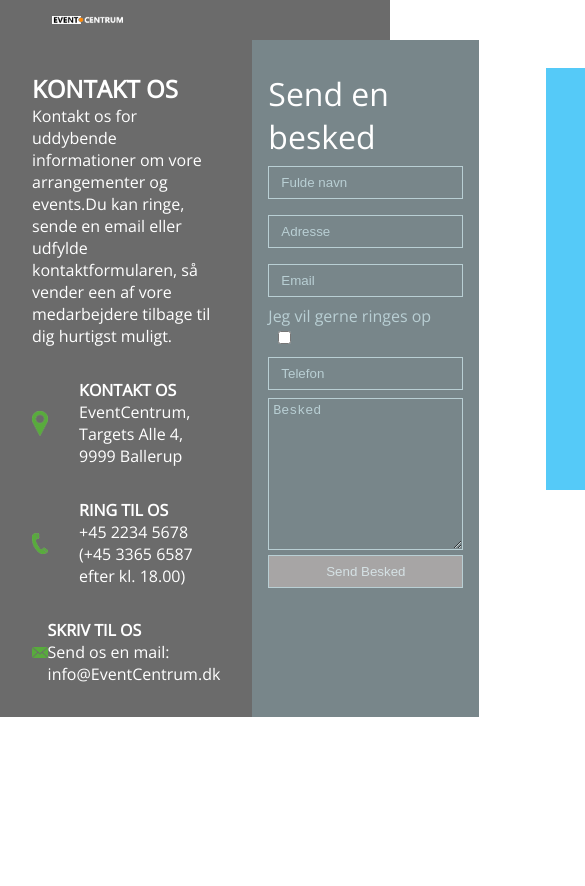
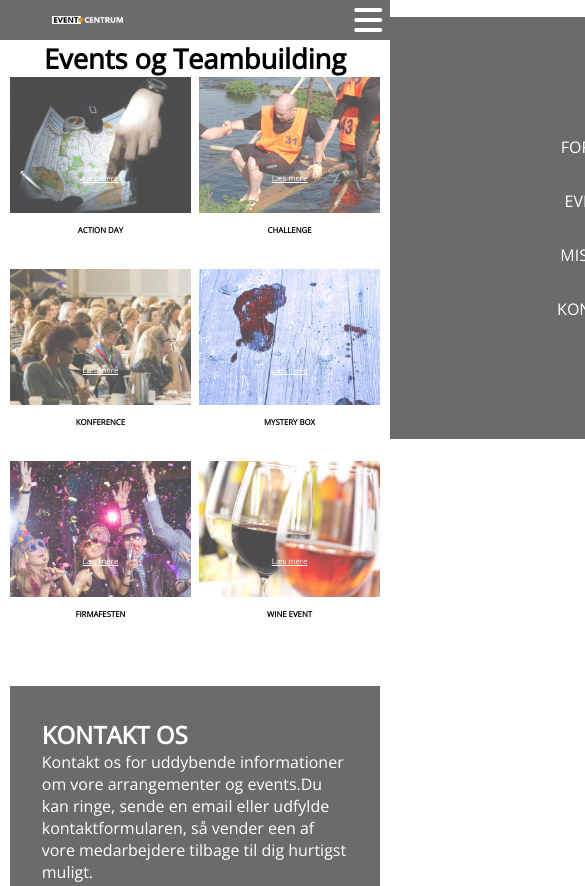
Before and after one commit to Jens180980/Event, a plain HTML site: page events.html in a window 390 px wide. Shown: the top 886 px of the page, 585 px wide, since content can reach past the window. Before the commit the page ends 844 px from the top, so only its background shows below. Drawn offline with nearby package versions, Linux system fonts and the light colour scheme; files that its build step writes are made by us from their sources.

Commit message:
turning in assignment

```diff
--- a/css/events.scss
+++ b/css/events.scss
@@ -0,0 +1,85 @@
+// GENERAL SETTINGS
+@import url('https://fonts.googleapis.com/css2?family=Open+Sans:wght@300&display=swap');
+
+*{
+margin: 0;
+padding: 0;
+box-sizing: border-box;
+text-decoration: none;
+list-style-type: none;
+outline: none;
+border: none;
+}
+body{
+    width: 100vw;
+    font-family: 'Open Sans', sans-serif;
+    font-weight: 300;
+}
+main{
+    width: 80%;
+    margin: auto;
+}
+
+// HEADER
+h1{
+    text-align: center;
+    font-size: 7vw;
+}
+
+// GALLERY
+#gallery{
+    display: grid;
+    grid-template-columns: 1fr 1fr 1fr;
+    gap: 6vh 2vw;
+    margin-bottom: 10vh;
+
+    figure{
+        position: relative;
+        img{
+            opacity: 0.7;
+            width: 100%;
+            transition: opacity 300ms linear;
+        }
+        img:hover{
+            opacity: 1;
+        }
+        figcaption{
+            display: flex;
+            flex-direction: column;
+            align-items: center;
+            position: absolute;
+            bottom: -12%;
+            left:50%;
+            transform: translateX(-50%);
+
+            a{
+                color: white;
+                text-decoration: underline;
+                font-size: 2vw;
+                margin-bottom: 5vh;
+            }
+            h2{
+                font-size: 2vw;
+            }
+        }
+    }
+} // GALLERY ENDS
+
+/////////////////////////////////////////////////////////////////////
+////
+////                    MEDIA QUERIES
+////
+///////////////////////////////////////////////////////////////////////
+
+@media screen and (max-width: 800px) {
+
+main{
+    width: 95%;
+}
+#gallery{
+    display: grid;
+    grid-template-columns: 1fr 1fr;
+    gap: 6vh 2vw;
+    margin-bottom: 10vh;
+}
+} // MQ 800PX ENDS
--- a/css/main.scss
+++ b/css/main.scss
@@ -96,3 +96,23 @@ main{
 ////                    MEDIA QUERIES
 ////
 ///////////////////////////////////////////////////////////////////////
+@media screen and (max-width: 800px) {
+
+main{
+    width: 95%;
+}
+
+// TOP SECTION
+#top{
+
+    article{
+        width: 100%;
+    }
+}
+
+// MIDDLE SECTION
+#middle{
+    display: block;
+}
+
+} // MQ 800PX ENDS
--- a/css/navFooter.scss
+++ b/css/navFooter.scss
@@ -51,9 +51,11 @@ nav{
     button{
         position: absolute;
         background-color: transparent;
+        color: white;
         top: 1vw;
-        left: 1vw;
+        right: 2vw;
         display: none !important;
+        z-index: 30;
     }
 }
 
@@ -137,25 +139,56 @@ footer{
 
 
 @media screen and (max-width: 800px) {
-    nav ul{
+
+// NAV MQ
+    nav{
+        z-index: 1;
+        ul{
             flex-direction: column;
             justify-content: center;
             align-items: center;
-      transform: translateX(150vw);
-      background-color: rgb(85, 202, 248);
+            transform: translateX(110vw);
+            background-color: rgb(107, 107, 107);
             position: absolute;
+            z-index: -4;
             right: 0;
-      top:8vh;
+            top:2vh;
             height: 50vh;
             width: 100vw;
             transition: transform 800ms cubic-bezier(.47,1.64,.41,.8);
+
+            li{
+                padding: 1rem;
             }
-
+        }
         button{
             display: block !important;
         }
+    }
+
+
     /* JS-ADDED CLASS */
     .show{
-      transform: translateX(0);
+      transform: translateX(10vw);
+    }
+
+
+// FOOTER MQ
+
+footer{
+    display: block;
+
+    #left-wrap{
+        background-color:rgb(107, 107, 107);
+        color: white;
+        padding: 2rem 0;
+
+        article{
+            margin: 0 2rem;
+
         }
     }
+}
+
+
+} // MQ 800PX ENDS
--- a/events.html
+++ b/events.html
@@ -16,14 +16,55 @@
             <img src="./img/EC-Logo-Web.png" alt="EC logo">
             <button class="fas fa-bars fa-2x" id="burger"></button>
             <ul id="ul">
-                <li><a href="#">Forside</a></li>
+                <li><a href="index.html">Forside</a></li>
                 <li><a href="events.html">Events</a></li>
                 <li><a href="#">Mission</a></li>
                 <li><a href="#kontakt">Kontakt</a></li>
             </ul>
      </nav>
+     <main>
+        <header><h1>Events og Teambuilding</h1></header>
 
-     <footer>
+        <section id="gallery">
+            <figure>
+                <img src="./img/Image-Events-Action.jpg" alt="action billede">
+                <figcaption><a href="#">Læs mere</a>
+                <h2>ACTION DAY</h2>
+                </figcaption>
+            </figure>
+            <figure>
+                <img src="./img/Image-Events-Challenge.jpg" alt="challenge billede">
+                <figcaption><a href="#">Læs mere</a>
+                <h2>CHALLENGE</h2>
+                </figcaption>
+            </figure>
+            <figure>
+                <img src="./img/Image-Events-Conference.jpg" alt="konference billede">
+                <figcaption><a href="#">Læs mere</a>
+                <h2>KONFERENCE</h2>
+                </figcaption>
+            </figure>
+            <figure>
+                <img src="./img/Image-Events-Mystery.jpg" alt="mysterie billede">
+                <figcaption><a href="#">Læs mere</a>
+                <h2>MYSTERY BOX</h2>
+                </figcaption>
+            </figure>
+            <figure>
+                <img src="./img/Image-Events-Party.jpg" alt="fest billede">
+                <figcaption><a href="#">Læs mere</a>
+                <h2>FIRMAFESTEN</h2>
+                </figcaption>
+            </figure>
+            <figure>
+                <img src="./img/Image-Events-Wine.jpg" alt="vin billede">
+                <figcaption><a href="#">Læs mere</a>
+                <h2>WINE EVENT</h2>
+                </figcaption>
+            </figure>
+        </section>
+
+        <footer id="kontakt">
             <div id="left-wrap">
                 <article>
                     <h2>KONTAKT OS</h2>
@@ -72,7 +113,7 @@
                         <label for="tel"></label>
                         <input type="tel" id="tel" required placeholder="Telefon"></input>
                         </div>
-                    <textarea name="comments" id="comments" cols="30" rows="10" placeholder="Besked"></textarea>
+                        <textarea name="comments" id="comments" cols="30" rows="10" required placeholder="Besked"></textarea>
 
                         <p id="message-wrap"></p>
 
@@ -85,5 +126,6 @@
 
         </footer>
     </main>
+</main>
 </body>
 </html>
--- a/js/app.js
+++ b/js/app.js
@@ -0,0 +1,43 @@
+// Toggles burgermenu on small screens
+ const burger = document.getElementById('burger')
+ const ul = document.getElementById('ul')
+ burger.onclick = function(){ ul.classList.toggle('show')}
+
+
+ // Formvalidering
+ const message = document.getElementById('message-wrap')
+ const inputs = document.querySelectorAll(':required')
+
+ function validate(){
+     let status = true
+     for(let input of inputs){
+         if(!input.value){
+             setError(input)
+             status = false
+             return false
+         }
+     }
+ if(status) {
+         message.style.display = "block"
+         message.style.color = "black"
+         message.style.border = "2px solid rgba(0, 240, 0, 0.5"
+         message.innerText = "Formularen er sendt"
+     }
+ }
+
+ function setError(element){
+
+     message.innerText =`Du skal udfylde feltet!`
+     message.style.color = "red"
+     message.style.display = "block"
+     element.style.border = "1px solid red"
+
+     element.focus()
+
+     element.addEventListener('keydown', function(){
+         if(message.style.display = "block"){
+             message.style.display = "none"
+         }
+         element.style.border = "1px solid green"
+     })
+ }
```
Also changed, not shown: index.html (+3 -3 lines), css/events.css (added), css/main.css, css/navFooter.css. Lines whose indentation alone changed are shown as unchanged.
